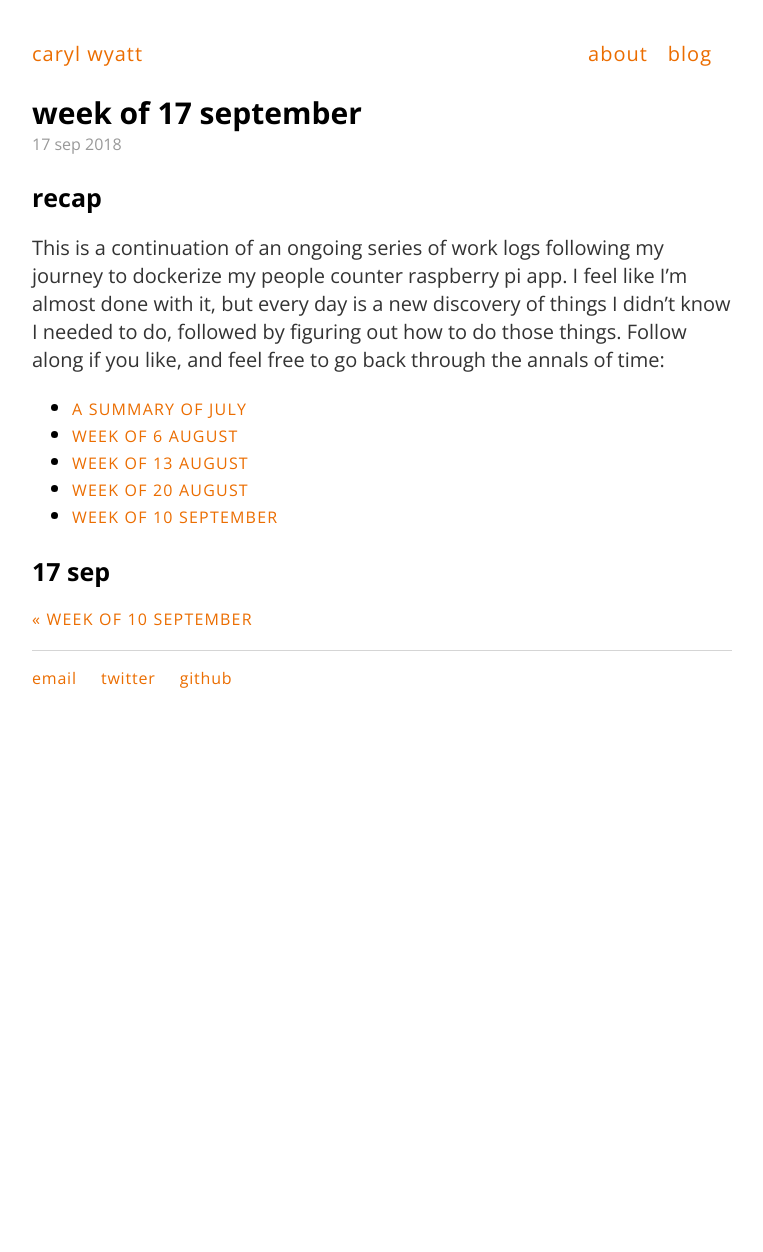
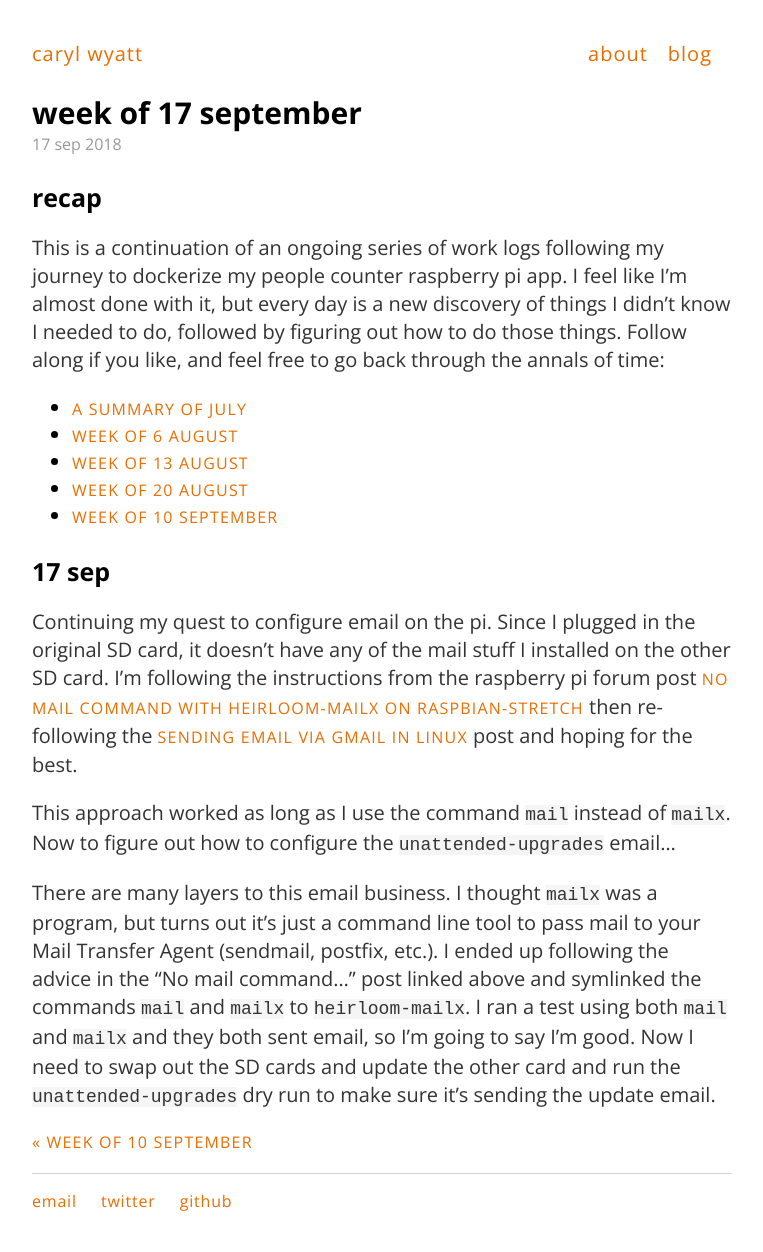
Before and after one commit to carylwyatt/carylwyatt.github.io, a Jekyll site: the page built from _posts/2018-09-17-week-of-17-sep.md, in a window 1280 px wide. Shown: the whole page, without its empty margins (258-1021 px from the left). Built offline with Jekyll 4.4.1, drawn with Linux system fonts in a browser that asks for light colours; before the commit the page ends 900 px from its top, so only the background shows below that.

Commit message:
afternoon notes

```diff
--- a/_posts/2018-09-17-week-of-17-sep.md
+++ b/_posts/2018-09-17-week-of-17-sep.md
@@ -14,3 +14,9 @@ This is a continuation of an ongoing series of work logs following my journey to
 - [week of 10 september](http://carylwyatt.github.io/blog/2018/09/10/week-of-10-sep)
 
 ### 17 sep
+
+Continuing my quest to configure email on the pi. Since I plugged in the original SD card, it doesn't have any of the mail stuff I installed on the other SD card. I'm following the instructions from the raspberry pi forum post [No mail command with heirloom-mailx on Raspbian-Stretch](https://www.raspberrypi.org/forums/viewtopic.php?t=205603) then re-following the [sending email via gmail in linux](http://thelinuxtips.com/2011/09/19/sending-email-via-gmail-in-linux/) post and hoping for the best.
+
+This approach worked as long as I use the command `mail` instead of `mailx`. Now to figure out how to configure the `unattended-upgrades` email...
+
+There are many layers to this email business. I thought `mailx` was a program, but turns out it's just a command line tool to pass mail to your Mail Transfer Agent (sendmail, postfix, etc.). I ended up following the advice in the "No mail command..." post linked above and symlinked the commands `mail` and `mailx` to `heirloom-mailx`. I ran a test using both `mail` and `mailx` and they both sent email, so I'm going to say I'm good. Now I need to swap out the SD cards and update the other card and run the `unattended-upgrades` dry run to make sure it's sending the update email.
```
